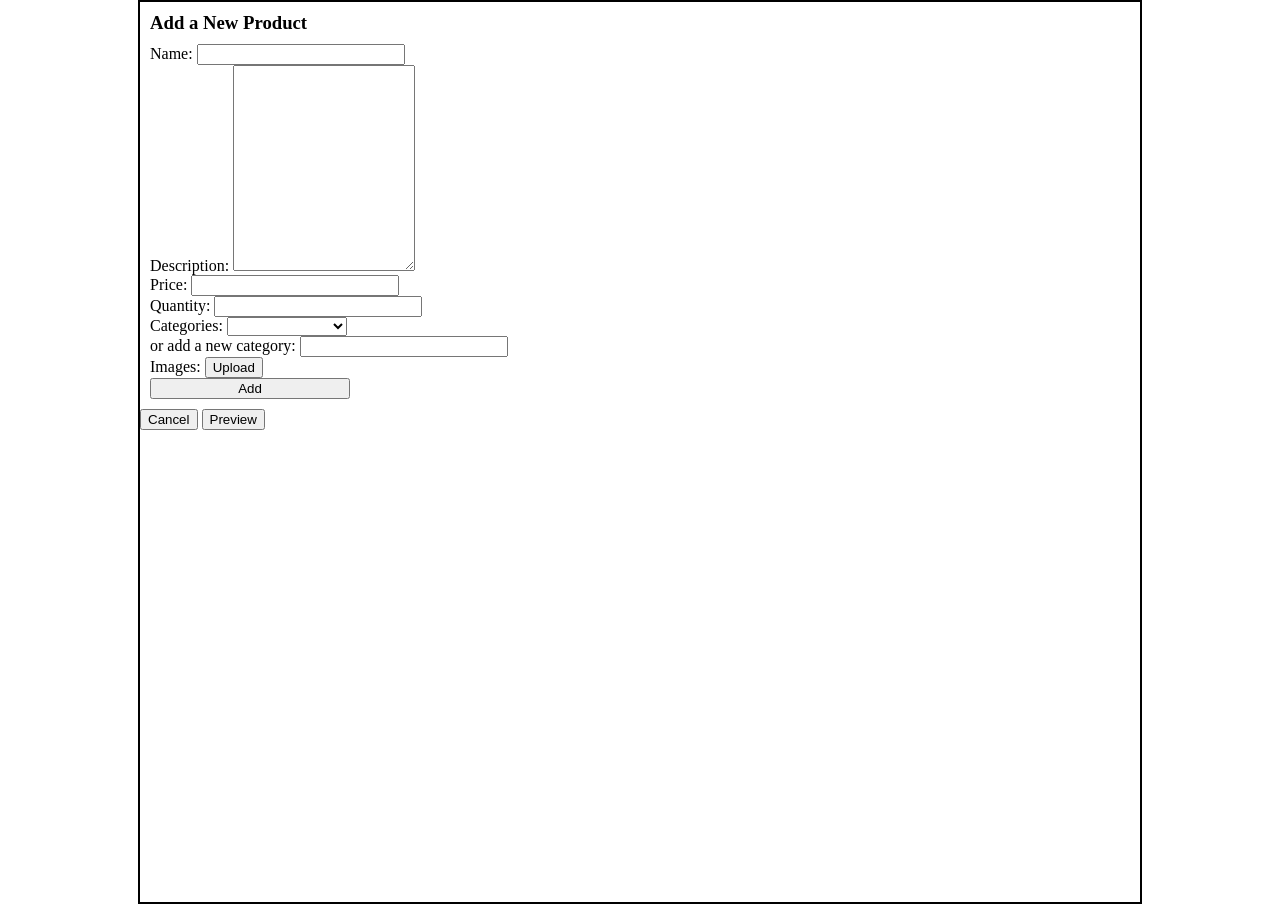
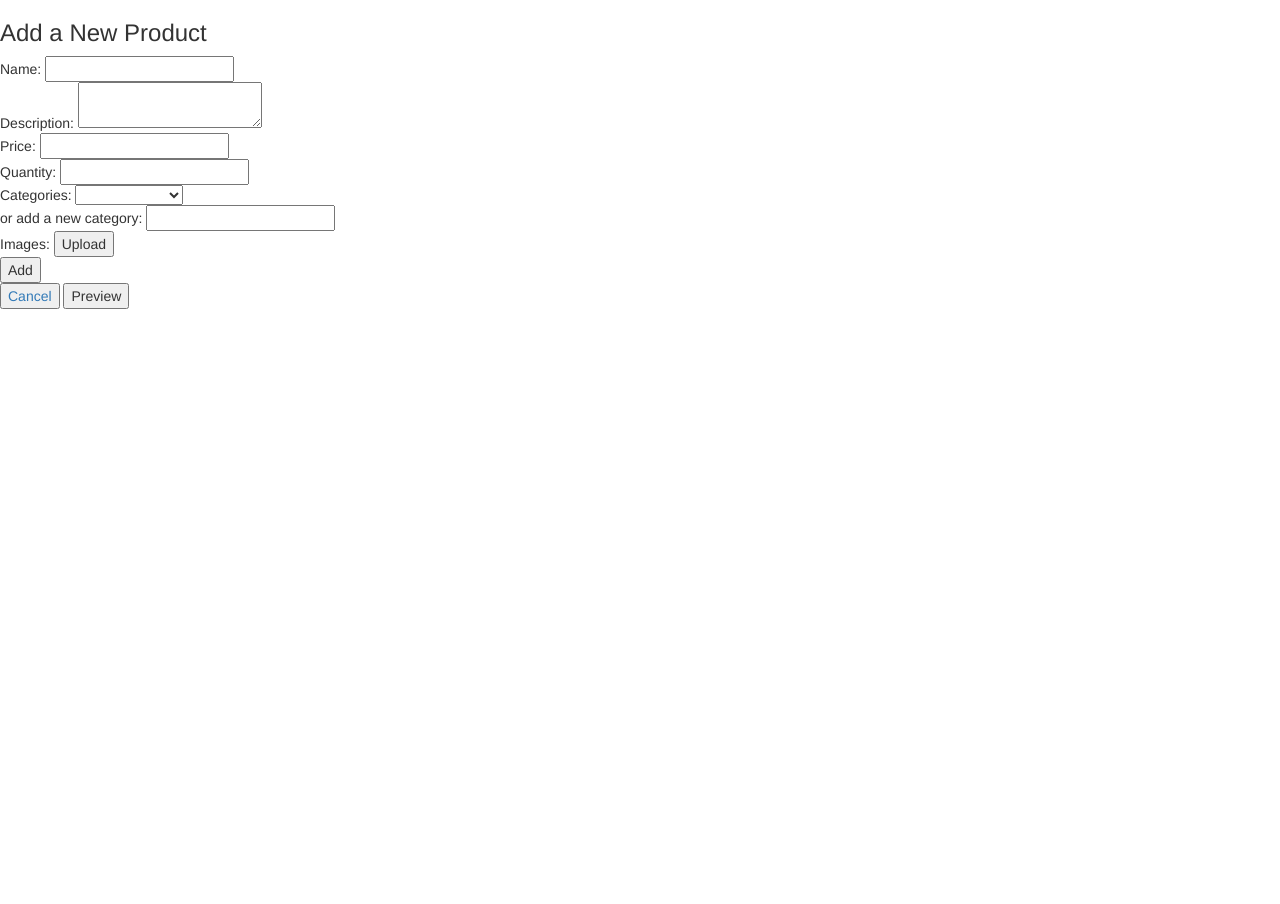
Before and after one commit to trippysky/hawkecommerce, a CodeIgniter app: page /add_product in a window 1280 px wide. After the commit the page ends 309 px from the top, so only its background shows below. Run offline with CodeIgniter, Linux system fonts and the light colour scheme; data comes from the database, SQL or seed files in the repository; some libraries are stand-ins or nearby versions.

Commit message:
making sure eveything is updated

```diff
--- a/CI-LAMP/application/models/product/product.php
+++ b/CI-LAMP/application/models/product/product.php
@@ -28,8 +28,9 @@
 
 
 			$query = "SELECT
-						products.id, products.name, products.inventory, products.qty_sold, products.active
-						FROM products";
+						products.id, products.name, products.inventory, products.qty_sold, products.image, products.active
+						FROM products
+						WHERE products.active = 1";
 
 			return $this->db->query($query)->result_array();
 
--- a/CI-LAMP/application/views/addProducts.php
+++ b/CI-LAMP/application/views/addProducts.php
@@ -2,39 +2,21 @@
 <html>
 <head>
 	<title></title>
-	<style type="text/css">
-		*{
-			margin: 0px auto;
-		}
-		form{
-			text-align: left;
-			border: 1px;
-			border-width: 100px;
-			border-height: 100px;
-			margin: 10px;
+	<script src="https://ajax.googleapis.com/ajax/libs/jquery/2.1.4/jquery.min.js"></script>
+    <script>
+    	$(document).ready(function()
+    	{
 
-		}
+    	});
+    </script>
+<!-- Latest compiled and minified CSS -->
+<link rel="stylesheet" href="https://maxcdn.bootstrapcdn.com/bootstrap/3.3.5/css/bootstrap.min.css" integrity="sha512-dTfge/zgoMYpP7QbHy4gWMEGsbsdZeCXz7irItjcC3sPUFtf0kuFbDz/ixG7ArTxmDjLXDmezHubeNikyKGVyQ==" crossorigin="anonymous">
 
-		body{
 
-			border: 2px solid;
-			width:1000px;
-			height:900px;
+<!-- Latest compiled and minified JavaScript -->
+<script src="https://maxcdn.bootstrapcdn.com/bootstrap/3.3.5/js/bootstrap.min.js" integrity="sha512-K1qjQ+NcF2TYO/eI3M6v8EiNYZfA95pQumfvcVrTHtwQVDG+aHRqLi/ETn2uB+1JqwYqVG3LIvdm9lj6imS/pQ==" crossorigin="anonymous"></script>
 
-		}
-		h3{
-			margin:10px;
-		}
-		select{
-			width: 120px;
-		}
-		textarea{
-			height:200px;
-		}
-		input {
-			width:200px;
-		}
-	</style>
+
 </head>
 
 <body>
```
Also changed, not shown: CI-LAMP/application/views/orders.php (+15 -24 lines), CI-LAMP/application/views/products/allProducts.php (+12 -3 lines), CI-LAMP/application/views/products/dashOrders.php (+7 -2 lines), CI-LAMP/application/views/products/editProduct.php (+11 -29 lines), ecommerce-project.png (added).
